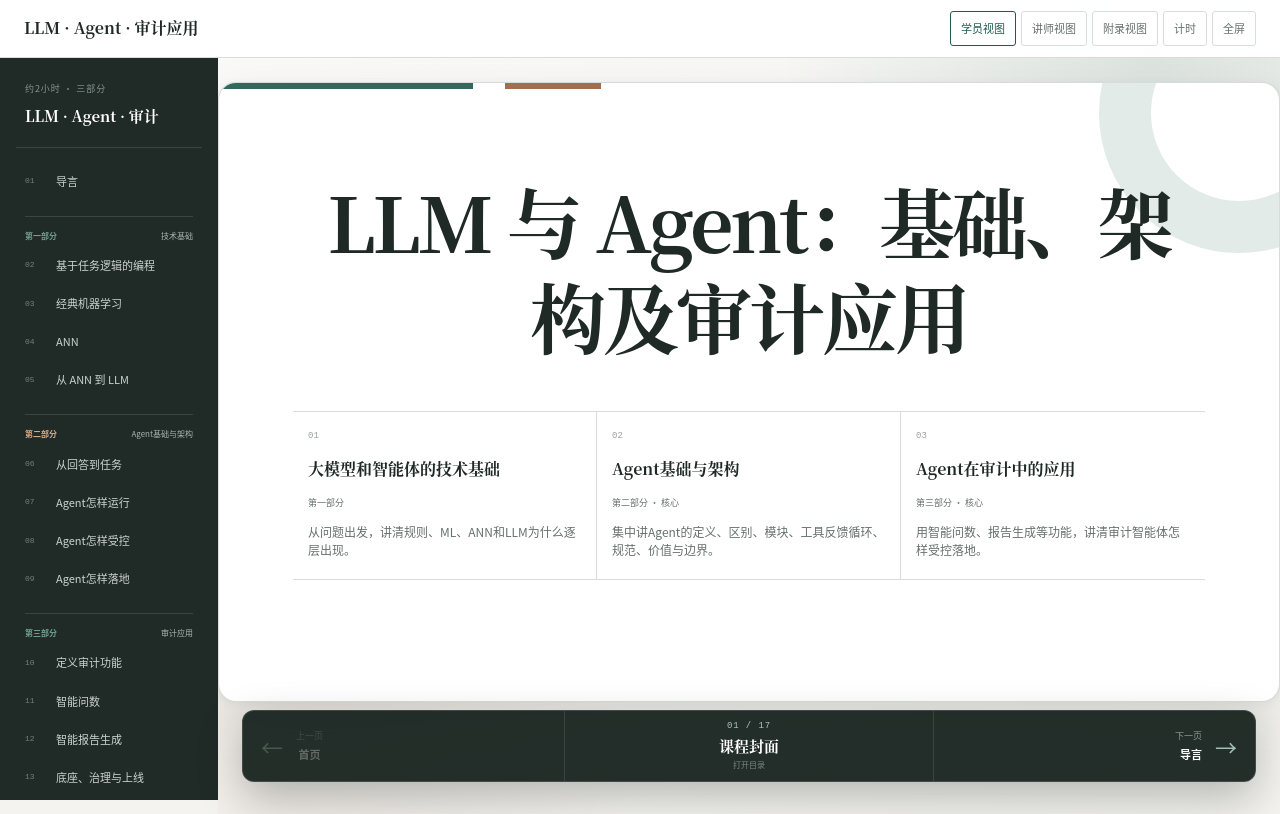
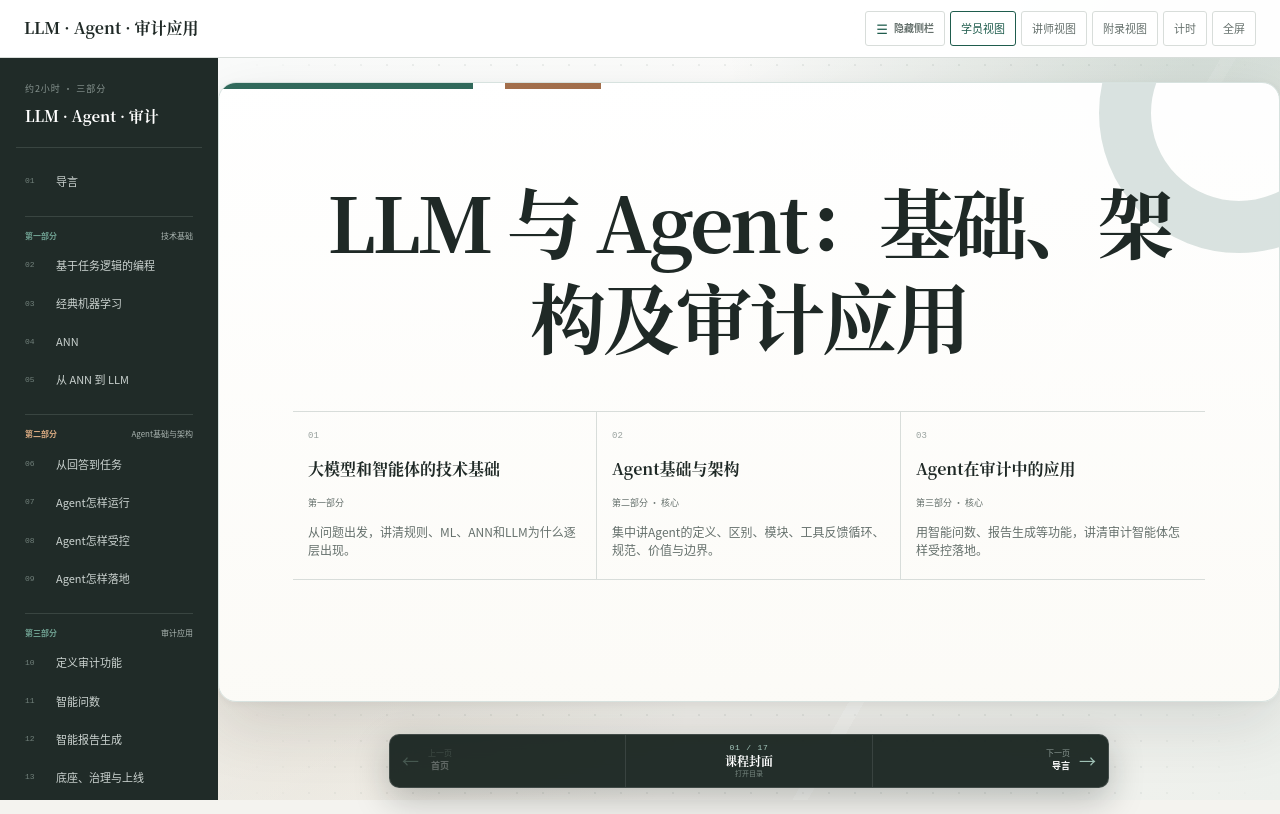
Before and after one commit to DavidZhan23/audit-agent-lecture, a Next.js app: page / in a window 1280 px wide. Built offline with nearby package versions, Linux system fonts and the light colour scheme.

Commit message:
polish lecture canvas and navigation

```diff
--- a/app/globals.css
+++ b/app/globals.css
@@ -2323,27 +2323,47 @@ footer a, footer button { margin-left: auto; border: 0; background: transparent;
 /* 分页课件模式：保留章节内容，只改变阅读与翻页方式。 */
 .paginated-course {
   --page-glow: rgba(31, 92, 77, .12);
+  --page-glow-alt: rgba(88, 129, 116, .16);
+  --page-wash: #edf2ef;
   --page-accent: #1f5c4d;
   min-height: 100vh;
 }
-.paginated-course.page-group-foundation { --page-glow: rgba(47, 107, 79, .15); --page-accent: #2f6b4f; }
-.paginated-course.page-group-agent { --page-glow: rgba(154, 98, 60, .15); --page-accent: #9a623c; }
-.paginated-course.page-group-audit { --page-glow: rgba(55, 90, 122, .14); --page-accent: #375a7a; }
+.paginated-course.page-group-intro { --page-glow: rgba(36, 93, 78, .17); --page-glow-alt: rgba(179, 138, 96, .14); --page-wash: #edf2ef; }
+.paginated-course.page-group-foundation { --page-glow: rgba(47, 107, 79, .18); --page-glow-alt: rgba(117, 151, 100, .14); --page-wash: #e9f0ec; --page-accent: #2f6b4f; }
+.paginated-course.page-group-agent { --page-glow: rgba(154, 98, 60, .18); --page-glow-alt: rgba(202, 155, 99, .14); --page-wash: #f3ece6; --page-accent: #9a623c; }
+.paginated-course.page-group-audit { --page-glow: rgba(55, 90, 122, .18); --page-glow-alt: rgba(77, 129, 143, .14); --page-wash: #eaf0f4; --page-accent: #375a7a; }
 .paginated-course .page {
+  position: relative;
   min-height: 100vh;
   padding-top: 82px;
-  padding-bottom: 112px;
+  padding-bottom: 92px;
+  overflow: hidden;
   background:
-    radial-gradient(circle at 88% 7%, var(--page-glow), transparent 31%),
-    radial-gradient(circle at 8% 92%, rgba(154, 98, 60, .08), transparent 27%),
-    linear-gradient(135deg, rgba(255,255,255,.55), rgba(244,243,239,.72)),
-    repeating-linear-gradient(0deg, transparent 0 31px, rgba(31,41,38,.025) 31px 32px);
+    radial-gradient(ellipse at 92% 4%, var(--page-glow), transparent 34%),
+    radial-gradient(ellipse at 4% 86%, var(--page-glow-alt), transparent 30%),
+    linear-gradient(145deg, rgba(255,255,255,.72) 0 28%, transparent 56%),
+    linear-gradient(115deg, var(--page-wash), #f6f4ef 56%, #edf0ec);
+  transition: margin-left .24s ease;
+}
+.paginated-course .page::before {
+  content: "";
+  position: absolute;
+  z-index: 0;
+  inset: 0;
+  pointer-events: none;
+  background:
+    linear-gradient(120deg, transparent 0 68%, rgba(255,255,255,.32) 68% 69%, transparent 69% 100%),
+    radial-gradient(circle, rgba(49, 71, 63, .075) 1px, transparent 1.5px);
+  background-size: auto, 26px 26px;
+  mask-image: linear-gradient(90deg, transparent, #000 18%, #000 82%, transparent);
 }
 .paginated-course .course-slide {
   position: relative;
-  border: 1px solid rgba(98, 112, 107, .25);
+  z-index: 1;
+  border: 1px solid color-mix(in srgb, var(--page-accent) 18%, white);
   border-radius: 18px;
-  box-shadow: 0 20px 54px rgba(31, 41, 38, .10), 0 2px 8px rgba(31, 41, 38, .05);
+  background: linear-gradient(180deg, rgba(255,255,255,.98), rgba(252,251,247,.985));
+  box-shadow: 0 24px 64px rgba(31, 41, 38, .12), 0 2px 8px rgba(31, 41, 38, .05), inset 0 1px rgba(255,255,255,.9);
   animation: course-page-in .22s ease-out;
 }
 .paginated-course .course-slide[hidden] { display: none !important; }
@@ -2379,6 +2399,14 @@ footer a, footer button { margin-left: auto; border: 0; background: transparent;
   overflow: hidden;
   background: #f8f8f5;
 }
+.paginated-course .sidenav { transition: transform .24s ease, visibility .24s ease; }
+.paginated-course.sidebar-collapsed .sidenav { transform: translateX(-100%); visibility: hidden; }
+.paginated-course.sidebar-collapsed .page { margin-left: 0; }
+.paginated-course.sidebar-collapsed .course-pager { left: 18px; }
+.sidebar-scrim { display: none; }
+.sidebar-toggle { display: inline-flex; align-items: center; gap: 6px; }
+.sidebar-toggle span { color: var(--accent); font-size: 13px; line-height: 1; }
+.sidebar-toggle b { font-size: 10px; font-weight: 600; }
 .paginated-course .part-overview .part-title { border-top: 0; }
 .paginated-course .part-overview .case-ladder { margin: 32px 38px 38px; }
 .paginated-course .part-overview .part-route-wrap { padding: 38px; border-top: 0; background: transparent; }
@@ -2407,39 +2435,40 @@ footer a, footer button { margin-left: auto; border: 0; background: transparent;
 .course-pager {
   position: fixed;
   z-index: 46;
-  left: 242px;
-  right: 24px;
-  bottom: 18px;
-  display: grid;
-  grid-template-columns: minmax(180px, 1fr) minmax(220px, 1.15fr) minmax(180px, 1fr);
-  max-width: 1040px;
-  height: 72px;
+  left: 236px;
+  right: 18px;
+  bottom: 12px;
+  display: grid;
+  grid-template-columns: minmax(130px, 1fr) minmax(180px, 1.05fr) minmax(130px, 1fr);
+  max-width: 720px;
+  height: 54px;
   margin: 0 auto;
   border: 1px solid rgba(255,255,255,.14);
-  border-radius: 12px;
+  border-radius: 10px;
   background: rgba(27, 38, 34, .96);
-  box-shadow: 0 16px 44px rgba(17, 25, 22, .28);
+  box-shadow: 0 12px 34px rgba(17, 25, 22, .25);
   color: white;
   backdrop-filter: blur(14px);
+  transition: left .24s ease, right .24s ease, width .24s ease;
 }
 .course-pager > button { min-width: 0; border: 0; background: transparent; color: inherit; }
-.pager-direction { display: flex; align-items: center; gap: 13px; padding: 0 18px; }
+.pager-direction { display: flex; align-items: center; gap: 9px; padding: 0 12px; }
 .pager-direction.next { justify-content: flex-end; text-align: right; }
-.pager-direction > span { color: #9fc1b5; font-size: 22px; }
+.pager-direction > span { color: #9fc1b5; font-size: 17px; }
 .pager-direction div { min-width: 0; }
-.pager-direction small { display: block; color: #899791; font-size: 9px; }
-.pager-direction strong { display: block; overflow: hidden; margin-top: 2px; text-overflow: ellipsis; white-space: nowrap; font-size: 11px; font-weight: 600; }
+.pager-direction small { display: block; color: #899791; font-size: 8px; line-height: 1.2; }
+.pager-direction strong { display: block; overflow: hidden; margin-top: 1px; text-overflow: ellipsis; white-space: nowrap; font-size: 9px; font-weight: 600; }
 .pager-direction:disabled { opacity: .28; cursor: default; }
 .pager-direction:not(:disabled):hover { background: rgba(255,255,255,.06); }
 .pager-current { display: grid; place-content: center; border-right: 1px solid rgba(255,255,255,.1) !important; border-left: 1px solid rgba(255,255,255,.1) !important; text-align: center; }
-.pager-current span { color: #a6c9bd; font: 9px ui-monospace, monospace; letter-spacing: .1em; }
-.pager-current strong { display: block; margin-top: 3px; font-family: var(--serif); font-size: 15px; }
-.pager-current small { color: #788881; font-size: 8px; }
+.pager-current span { color: #a6c9bd; font: 8px ui-monospace, monospace; letter-spacing: .1em; }
+.pager-current strong { display: block; margin-top: 1px; font-family: var(--serif); font-size: 12px; line-height: 1.25; }
+.pager-current small { color: #788881; font-size: 7px; }
 .pager-current:hover { background: rgba(255,255,255,.055); }
 .pager-outline {
   position: absolute;
   right: 0;
-  bottom: 82px;
+  bottom: 64px;
   left: 0;
   max-height: min(640px, calc(100vh - 150px));
   overflow: hidden;
@@ -2474,20 +2503,42 @@ footer a, footer button { margin-left: auto; border: 0; background: transparent;
 }
 
 @media (max-width: 760px) {
-  .sidenav { display: none; }
+  .sidenav {
+    display: block;
+    z-index: 42;
+    width: min(86vw, 290px);
+    transform: translateX(-100%);
+    visibility: hidden;
+    box-shadow: 18px 0 45px rgba(13, 22, 19, .28);
+  }
+  .paginated-course.sidebar-open .sidenav { transform: translateX(0); visibility: visible; }
+  .paginated-course.sidebar-collapsed .sidenav { transform: translateX(-100%); visibility: hidden; }
+  .paginated-course.sidebar-open .sidebar-scrim {
+    display: block;
+    position: fixed;
+    z-index: 35;
+    inset: 58px 0 0;
+    width: 100%;
+    border: 0;
+    background: rgba(17, 26, 23, .38);
+    backdrop-filter: blur(2px);
+  }
   .page { margin-left: 0; }
-  .paginated-course .page { padding: 72px 12px 100px; }
-  .course-pager { left: 10px; right: 10px; bottom: 8px; grid-template-columns: 70px minmax(0, 1fr) 70px; height: 66px; }
+  .paginated-course .page { padding: 72px 12px 82px; }
+  .course-pager,
+  .paginated-course.sidebar-collapsed .course-pager { left: 10px; right: 10px; bottom: 8px; grid-template-columns: 58px minmax(0, 1fr) 58px; height: 54px; }
   .pager-direction { justify-content: center !important; padding: 0 8px; }
   .pager-direction div { display: none; }
-  .pager-current strong { font-size: 13px; }
-  .pager-outline { bottom: 75px; }
+  .pager-current strong { font-size: 11px; }
+  .pager-outline { bottom: 63px; }
   .pager-outline section { grid-template-columns: 1fr; }
   .paginated-course .part-overview .case-ladder { margin: 18px 14px 24px; }
   .paginated-course .part-overview .part-route-wrap { padding: 22px 14px; }
   .topbar { padding: 0 12px; }
   .brand { font-size: 13px; }
-  .top-actions button:first-child { display: none; }
+  .top-actions .view-mode-student { display: none; }
+  .sidebar-toggle b { display: none; }
+  .sidebar-toggle { padding-right: 9px !important; padding-left: 9px !important; }
   .hero, .lesson { padding: 55px 20px; }
   .hero h1 { font-size: 43px; }
   .case-ladder-head { flex-direction: column; }
--- a/app/page.tsx
+++ b/app/page.tsx
@@ -233,7 +233,7 @@ function Bridge({ from, problem, to, lead = "所以，我们需要引入：" }:
 
 type ViewMode = "student" | "teacher" | "appendix";
 
-function Header({ mode, setMode, progressOverride, onHome }: { mode: ViewMode; setMode: (v: ViewMode) => void; progressOverride?: number; onHome?: () => void }) {
+function Header({ mode, setMode, progressOverride, onHome, sidebarOpen, onToggleSidebar }: { mode: ViewMode; setMode: (v: ViewMode) => void; progressOverride?: number; onHome?: () => void; sidebarOpen?: boolean; onToggleSidebar?: () => void }) {
   const [progress, setProgress] = useState(0);
   const [timerOpen, setTimerOpen] = useState(false);
   const [seconds, setSeconds] = useState(0);
@@ -259,9 +259,10 @@ function Header({ mode, setMode, progressOverride, onHome }: { mode: ViewMode; s
         <a href="#top" className="brand" onClick={onHome ? (event) => { event.preventDefault(); onHome(); } : undefined}>LLM · Agent · 审计应用</a>
         <div className="top-progress"><i style={{ width: `${progressOverride ?? progress}%` }} /></div>
         <div className="top-actions">
-          <button className={mode === "student" ? "on" : ""} onClick={() => setMode("student")}>学员视图</button>
-          <button className={mode === "teacher" ? "on" : ""} onClick={() => setMode("teacher")}>讲师视图</button>
-          <button className={mode === "appendix" ? "on" : ""} onClick={() => setMode("appendix")}>附录视图</button>
+          {onToggleSidebar && <button className="sidebar-toggle" type="button" onClick={onToggleSidebar} aria-expanded={sidebarOpen} aria-controls="course-sidebar"><span aria-hidden="true">☰</span><b>{sidebarOpen ? "隐藏侧栏" : "显示侧栏"}</b></button>}
+          <button className={`view-mode-button view-mode-student ${mode === "student" ? "on" : ""}`} onClick={() => setMode("student")}>学员视图</button>
+          <button className={`view-mode-button ${mode === "teacher" ? "on" : ""}`} onClick={() => setMode("teacher")}>讲师视图</button>
+          <button className={`view-mode-button ${mode === "appendix" ? "on" : ""}`} onClick={() => setMode("appendix")}>附录视图</button>
           <button onClick={() => setTimerOpen(!timerOpen)}>计时</button>
           <button onClick={() => document.fullscreenElement ? document.exitFullscreen() : document.documentElement.requestFullscreen?.()}>全屏</button>
         </div>
@@ -2298,6 +2299,7 @@ function ComplexHome() {
 export default function Home() {
   const [mode, setMode] = useState<ViewMode>("student");
   const [activePage, setActivePage] = useState(0);
+  const [sidebarOpen, setSidebarOpen] = useState(true);
   const activeCoursePage = coursePages[activePage];
   const goToPage = useCallback((index: number) => {
     const bounded = Math.max(0, Math.min(coursePages.length - 1, index));
@@ -2305,16 +2307,22 @@ export default function Home() {
     const page = coursePages[bounded];
     history.replaceState(null, "", page.id === "cover" ? "#top" : `#${page.id}`);
     window.scrollTo({ top: 0, behavior: "auto" });
+    if (matchMedia("(max-width: 760px)").matches) setSidebarOpen(false);
   }, []);
 
   useEffect(() => {
     const requested = location.hash.replace("#", "");
     const index = coursePages.findIndex(page => page.id === requested);
     if (index >= 0) setActivePage(index);
+    if (matchMedia("(max-width: 760px)").matches) setSidebarOpen(false);
   }, []);
 
   useEffect(() => {
     const onKeyDown = (event: KeyboardEvent) => {
+      if (event.key === "Escape" && sidebarOpen) {
+        setSidebarOpen(false);
+        return;
+      }
       const target = event.target as HTMLElement | null;
       if (target?.closest("input, textarea, select, button, [contenteditable='true']")) return;
       if (["ArrowRight", "PageDown"].includes(event.key)) {
@@ -2336,7 +2344,7 @@ export default function Home() {
     };
     addEventListener("keydown", onKeyDown);
     return () => removeEventListener("keydown", onKeyDown);
-  }, [activePage, goToPage]);
+  }, [activePage, goToPage, sidebarOpen]);
 
   const goToId = (id: string) => {
     const index = coursePages.findIndex(page => page.id === id);
@@ -2344,9 +2352,10 @@ export default function Home() {
   };
 
   return <PythonKernelProvider>
-    <main id="top" className={`paginated-course page-group-${activeCoursePage.group} view-${mode} ${mode !== "student" ? "show-notes" : ""}`}>
-      <Header mode={mode} setMode={setMode} progressOverride={Math.round(activePage / (coursePages.length - 1) * 100)} onHome={() => goToPage(0)} />
-      <aside className="sidenav"><div><span>约2小时 · 三部分</span><strong>LLM · Agent · 审计</strong></div><nav>
+    <main id="top" className={`paginated-course page-group-${activeCoursePage.group} ${sidebarOpen ? "sidebar-open" : "sidebar-collapsed"} view-${mode} ${mode !== "student" ? "show-notes" : ""}`}>
+      <Header mode={mode} setMode={setMode} progressOverride={Math.round(activePage / (coursePages.length - 1) * 100)} onHome={() => goToPage(0)} sidebarOpen={sidebarOpen} onToggleSidebar={() => setSidebarOpen(value => !value)} />
+      {sidebarOpen && <button type="button" className="sidebar-scrim" aria-label="关闭章节侧栏" onClick={() => setSidebarOpen(false)} />}
+      <aside id="course-sidebar" className="sidenav" aria-hidden={!sidebarOpen}><div><span>约2小时 · 三部分</span><strong>LLM · Agent · 审计</strong></div><nav>
         <button type="button" className={activeCoursePage.id === nav[0][0] ? "active" : ""} onClick={() => goToId(nav[0][0])}><span>01</span><b>{nav[0][1]}</b><small className="nav-time">{nav[0][2]}</small></button>
         <p className="nav-part"><span>第一部分</span>技术基础</p>
         {nav.slice(1, 5).map((x, i) => <button type="button" className={activeCoursePage.id === x[0] ? "active" : ""} onClick={() => goToId(x[0])} key={x[0]}><span>{String(i + 2).padStart(2, "0")}</span><b>{x[1]}</b><small className="nav-time">{x[2]}</small></button>)}
```
Also changed, not shown: 4 other files (tests, documents, lock files or other folders).
